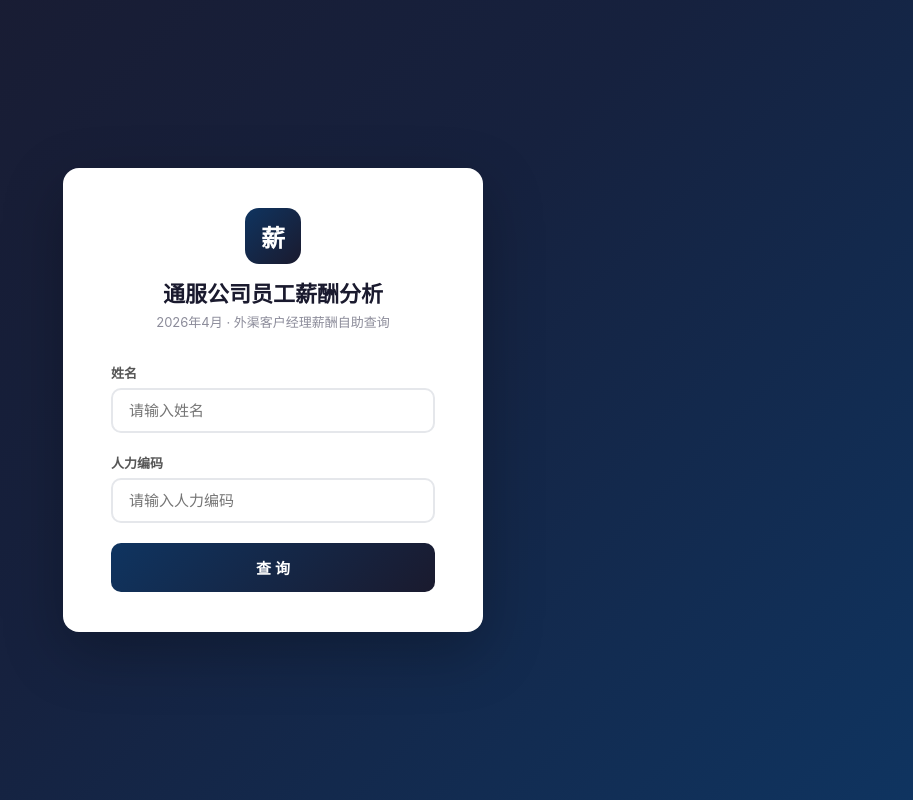
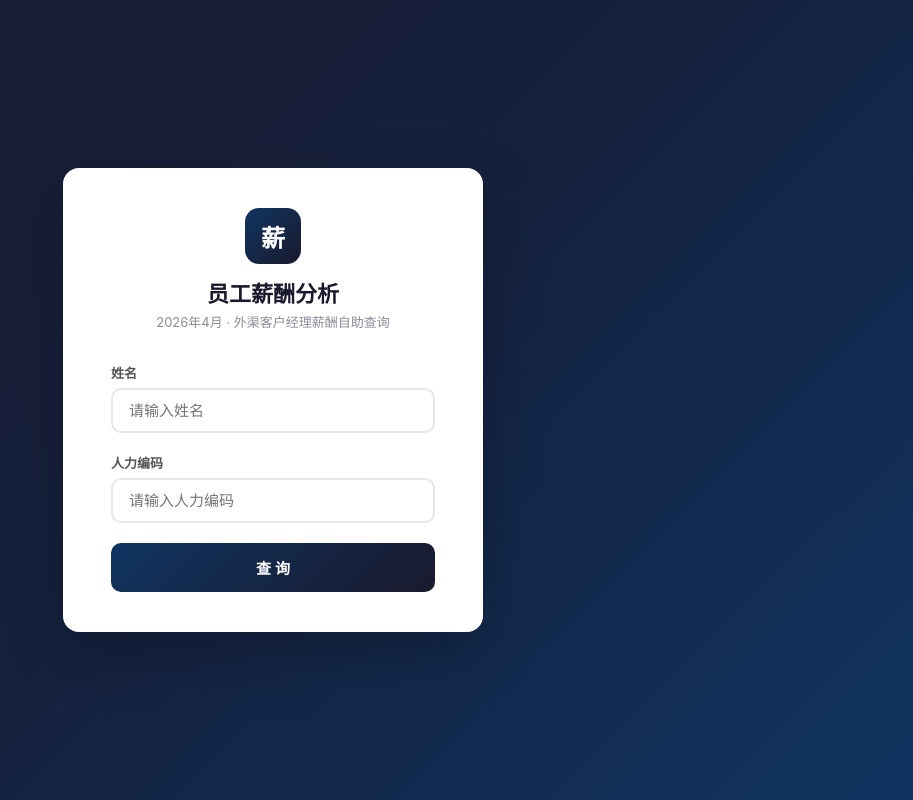
Before and after one commit to tfk120815/kpi-query, a plain HTML site: page salary.html in a window 1280 px wide. Shown: the whole page, without its empty margins (367-1280 px from the left). Drawn offline with Linux system fonts and the light colour scheme.

```diff
--- a/salary.html
+++ b/salary.html
@@ -3,7 +3,7 @@
 <head>
 <meta charset="UTF-8">
 <meta name="viewport" content="width=device-width,initial-scale=1.0">
-<title>通服公司员工薪酬分析 - 2026年4月</title>
+<title>员工薪酬分析 - 2026年4月</title>
 <style>
 *{margin:0;padding:0;box-sizing:border-box}
 body{font-family:-apple-system,'Segoe UI','PingFang SC','Microsoft YaHei',sans-serif;background:#f5f7fa;color:#333;font-size:14px;min-height:100vh}
@@ -81,7 +81,7 @@
 <body>
 <div class="login-wrap" id="loginPage">
 <div class="login-card">
-<div class="logo"><div class="icon">薪</div><h1>通服公司员工薪酬分析</h1><p>2026年4月 · 外渠客户经理薪酬自助查询</p></div>
+<div class="logo"><div class="icon">薪</div><h1>员工薪酬分析</h1><p>2026年4月 · 外渠客户经理薪酬自助查询</p></div>
 <div class="field"><label>姓名</label><input id="loginName" placeholder="请输入姓名"></div>
 <div class="field"><label>人力编码</label><input id="loginHr" placeholder="请输入人力编码" type="password"></div>
 <button class="login-btn" onclick="doLogin()">查 询</button>
@@ -90,7 +90,7 @@
 </div>
 <div class="app" id="app">
 <div class="topbar">
-<div class="brand"><div class="icon-sm">薪</div><h2>通服公司员工薪酬分析</h2></div>
+<div class="brand"><div class="icon-sm">薪</div><h2>员工薪酬分析</h2></div>
 <div class="user-info"><span id="uName"></span><button class="logout-btn" onclick="doLogout()">退出</button></div>
 </div>
 <div class="container" id="content"></div>
```
